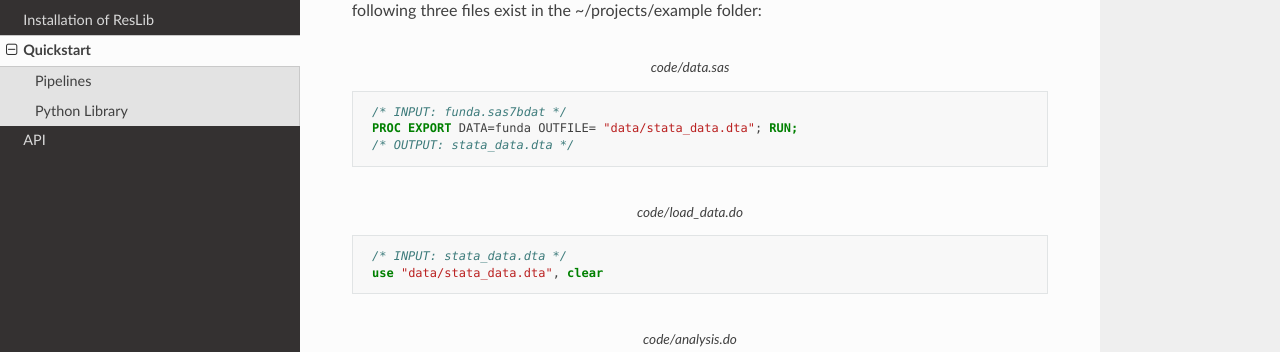
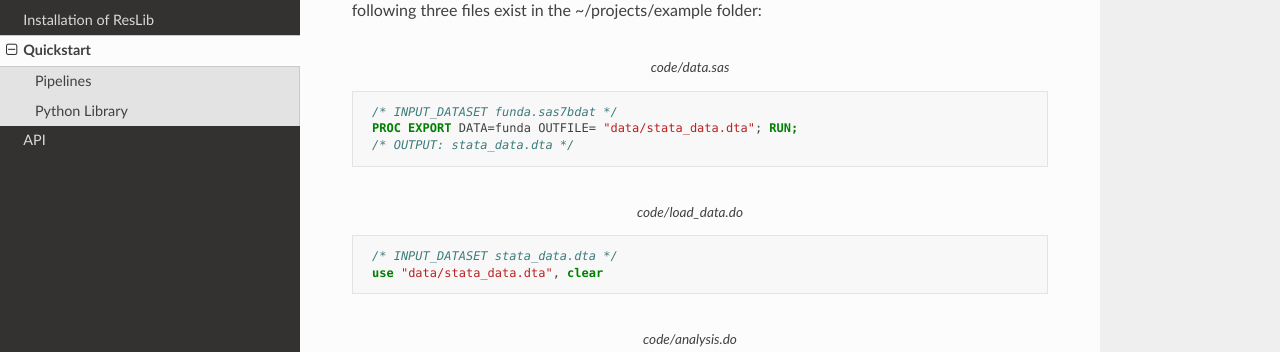
Before and after one commit to gaulinmp/reslib, a Sphinx documentation site: the page built from docs/quickstart.rst, in a window 1280 px wide and 900 px high, scrolled down 570 px. Shown: the part 155-507 px from the top of the window. Built offline with Sphinx 7.4.7 and the Read the Docs theme 2.0.0, drawn with Linux system fonts in a browser that asks for light colours; pages that are not in the unit, such as notebooks, are missing from menus.

Commit message:
Change INPUT: to INPUT_DATASET: by default.

```diff
--- a/docs/philosophy.rst
+++ b/docs/philosophy.rst
@@ -44,7 +44,7 @@ For example:
 
 .. code-block:: stata
 
-   /* INPUT: interim/dataset_from_python.dta */
+   /* INPUT_DATASET interim/dataset_from_python.dta */
    use "interim/dataset_from_python.dta"
 
 There are three such comments: ``INPUT`` (for when reading in a dataset),
--- a/docs/quickstart.rst
+++ b/docs/quickstart.rst
@@ -34,7 +34,7 @@ assume the following three files exist in the ~/projects/example folder:
 .. code-block:: sas
    :caption: code/data.sas
 
-    /* INPUT: funda.sas7bdat */
+    /* INPUT_DATASET funda.sas7bdat */
     PROC EXPORT DATA=funda OUTFILE= "data/stata_data.dta"; RUN;
     /* OUTPUT: stata_data.dta */
 
@@ -42,7 +42,7 @@ assume the following three files exist in the ~/projects/example folder:
 .. code-block:: stata
    :caption: code/load_data.do
 
-    /* INPUT: stata_data.dta */
+    /* INPUT_DATASET stata_data.dta */
     use "data/stata_data.dta", clear
 
 
```
Also changed, not shown: README.md (+2 -2 lines), 2 other files.
